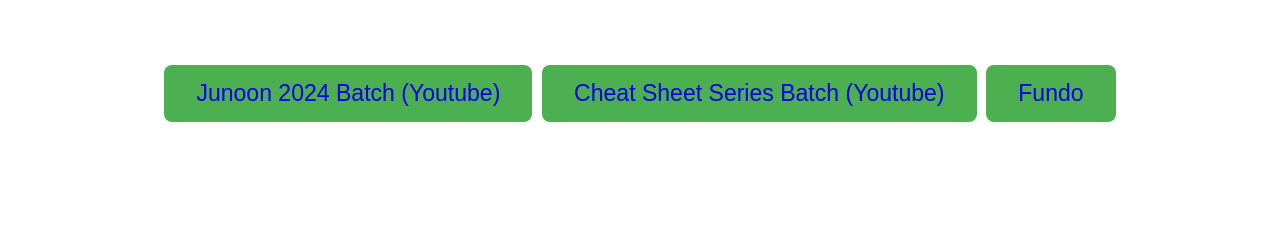
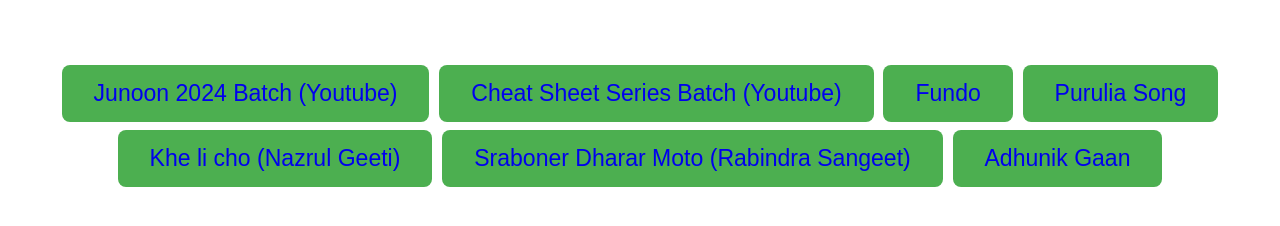
Before and after one commit to Soumodeep3424/Soumodeep3424.github.io, a plain HTML site: page index.html in a window 1280 px wide. Shown: the part 50-276 px from the top of the page. Drawn offline with Linux system fonts and the light colour scheme.

Commit message:
Update index.html

```diff
--- a/index.html
+++ b/index.html
@@ -19,6 +19,10 @@
     <button><a href="junoon.html">Junoon 2024 Batch (Youtube)</a></button>
     <button><a href="cheat sheet series.html">Cheat Sheet Series Batch (Youtube)</a></button>
     <button><a href="fundo.html">Fundo</a></button>
+    <button><a href="/Purulia Song.mp3">Purulia Song</a></button>
+    <button><a href="/Khe li cho (Nazrul Geeti).mp3">Khe li cho (Nazrul Geeti)</a></button>
+    <button><a href="/Sraboner Dharar Moto (Rabindra Sangeet).mp3">Sraboner Dharar Moto (Rabindra Sangeet)</a></button>
+    <button><a href="/Adhunik Gaan.mp3">Adhunik Gaan</a></button>
 </div>
 <script src="script.js"></script>
 </body>
```
